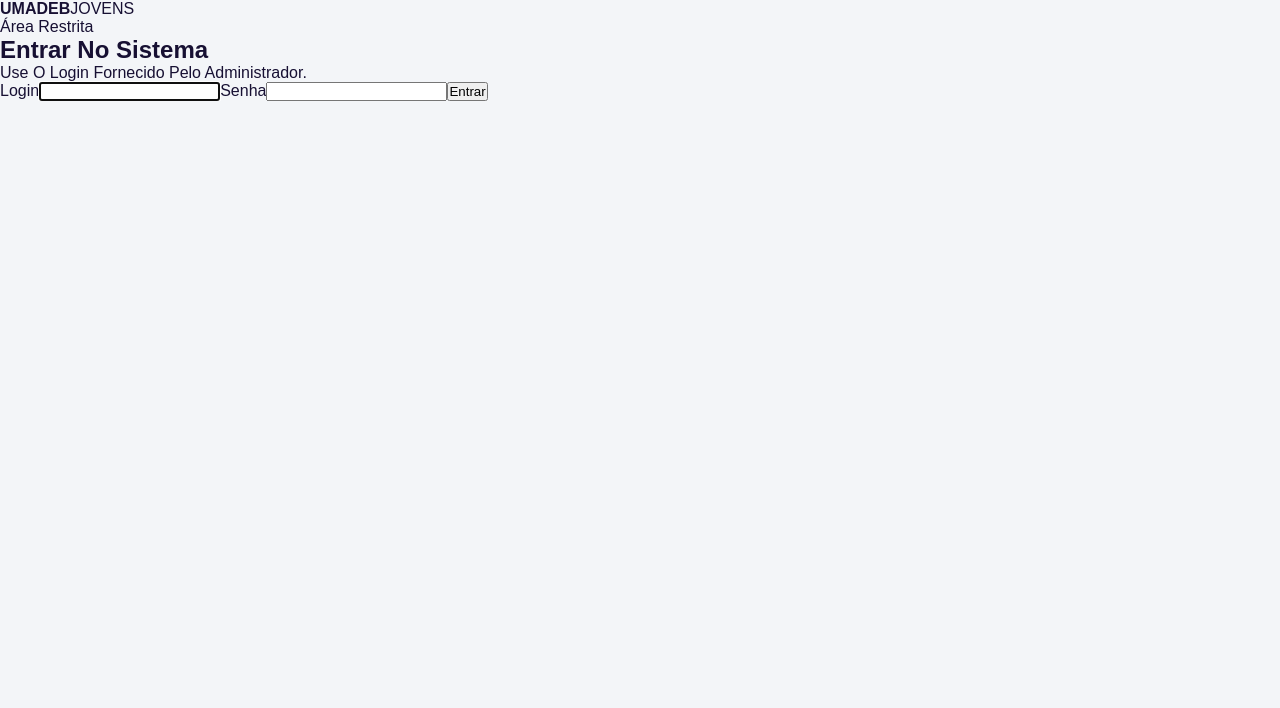
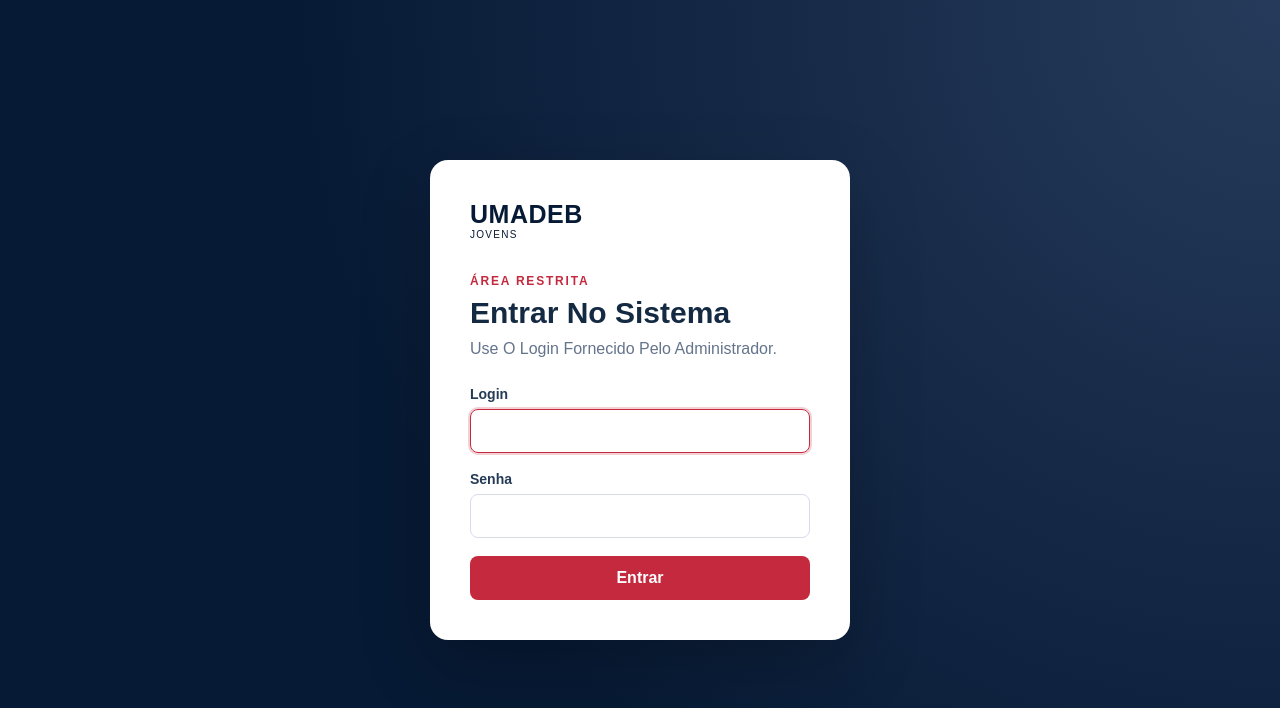
Before and after one commit to Andreh3321/Cadastro-UMA, a React (Vite) app in the folder client/: page /login in a window 1280 px wide. Shown: the top 708 px of the page. Built offline with nearby package versions, Linux system fonts and the light colour scheme; no server answers.

Commit message:
style login page

```diff
--- a/client/src/index.css
+++ b/client/src/index.css
@@ -2844,3 +2844,25 @@ button {
         font-size: 16px;
     }
 }
+
+
+/* Autenticação e sessão */
+.auth-loading { min-height: 100vh; display: grid; place-items: center; color: #dbe8f7; background: #071a35; }
+.login-page { min-height: 100vh; display: grid; place-items: center; padding: 24px; background: radial-gradient(circle at top right, #263b5b, #071a35 65%); }
+.login-card { width: min(100%, 420px); box-sizing: border-box; padding: 40px; border-radius: 18px; background: #fff; box-shadow: 0 24px 70px rgba(0,0,0,.24); }
+.login-brand { display: flex; flex-direction: column; color: #071a35; letter-spacing: .08em; }
+.login-brand strong { font-size: 25px; letter-spacing: .02em; }
+.login-brand span { font-size: 10px; }
+.login-eyebrow { margin: 34px 0 8px; color: #c5293d; font-size: 12px; font-weight: 800; text-transform: uppercase; letter-spacing: .15em; }
+.login-card h1 { margin: 0; color: #142942; font-size: 30px; }
+.login-description { color: #64748b; margin: 10px 0 28px; }
+.login-card form { display: grid; gap: 18px; }
+.login-card label { display: grid; gap: 7px; color: #253b55; font-weight: 700; font-size: 14px; }
+.login-card input { border: 1px solid #d5dce6; border-radius: 8px; padding: 13px 14px; font: inherit; color: #142942; }
+.login-card input:focus { outline: 2px solid rgba(197,41,61,.22); border-color: #c5293d; }
+.login-button { border: 0; border-radius: 8px; padding: 13px 16px; color: #fff; background: #c5293d; font: inherit; font-weight: 800; cursor: pointer; }
+.login-button:disabled { opacity: .65; cursor: wait; }
+.login-error { padding: 10px 12px; border-radius: 7px; color: #9f1d30; background: #fff0f1; font-size: 14px; }
+.user-menu { display: flex; align-items: center; gap: 10px; margin-left: 18px; color: #fff; font-size: 12px; }
+.user-menu button { border: 1px solid rgba(255,255,255,.4); border-radius: 6px; padding: 6px 9px; color: #fff; background: transparent; cursor: pointer; }
+@media (max-width: 700px) { .login-card { padding: 30px 24px; } .user-menu { width: 100%; justify-content: center; margin: 4px 0 0; } }
```
